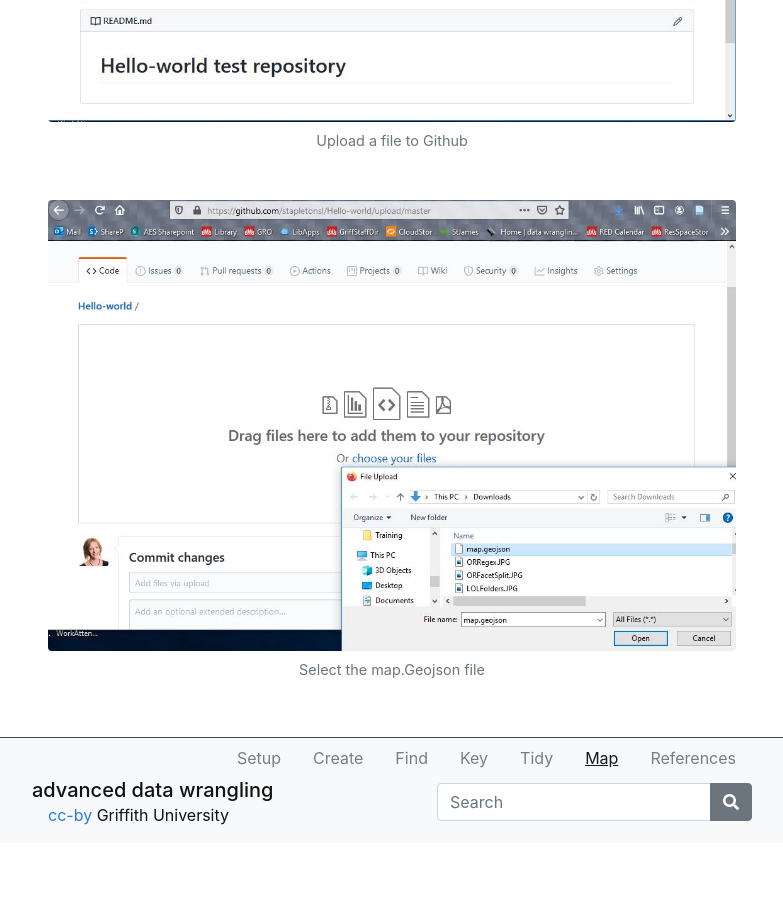
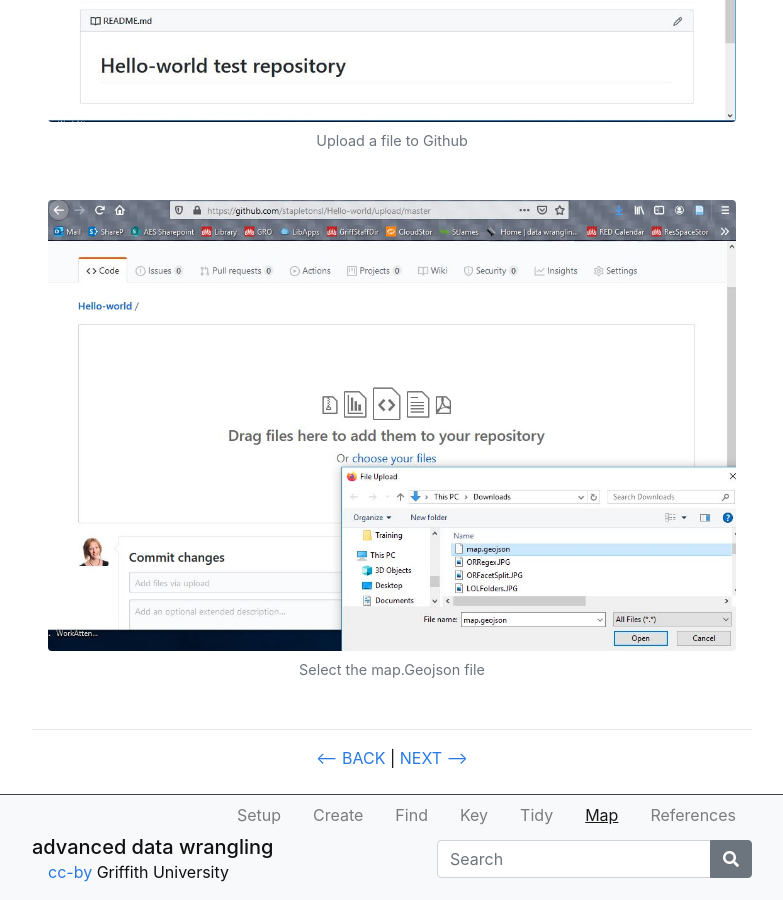
Before and after one commit to GULibrarySandbox/advanced-data-wrangle-old, a Jekyll site: the page built from content/6-lesson.md, in a window 1280 px wide and 900 px high, scrolled down 1863 px. Shown: the whole window, without its empty margins (248-1031 px from the left). Built offline with Jekyll 4.4.1, drawn with Linux system fonts in a browser that asks for light colours; before the commit the page ends 2706 px from its top, so only the background shows below that.

Commit message:
Update 6-lesson.md
Added next and back buttons

```diff
--- a/content/6-lesson.md
+++ b/content/6-lesson.md
@@ -55,3 +55,10 @@ See the steps illustrated below.
 
 
 {% include figure.html img="ADORGitUpload.JPG" alt="Upload a file to Github repo" caption="Select the map.Geojson file" width="100%" %}
+
+----
+
+<p align="center">
+  <a href="https://griffithunilibrary.github.io/Advanced-data-wrangle/content/5-lesson.html"><-- BACK</a> |
+  <a href="https://griffithunilibrary.github.io/Advanced-data-wrangle/content/7-lesson.html">NEXT --></a>
+</p>
```
